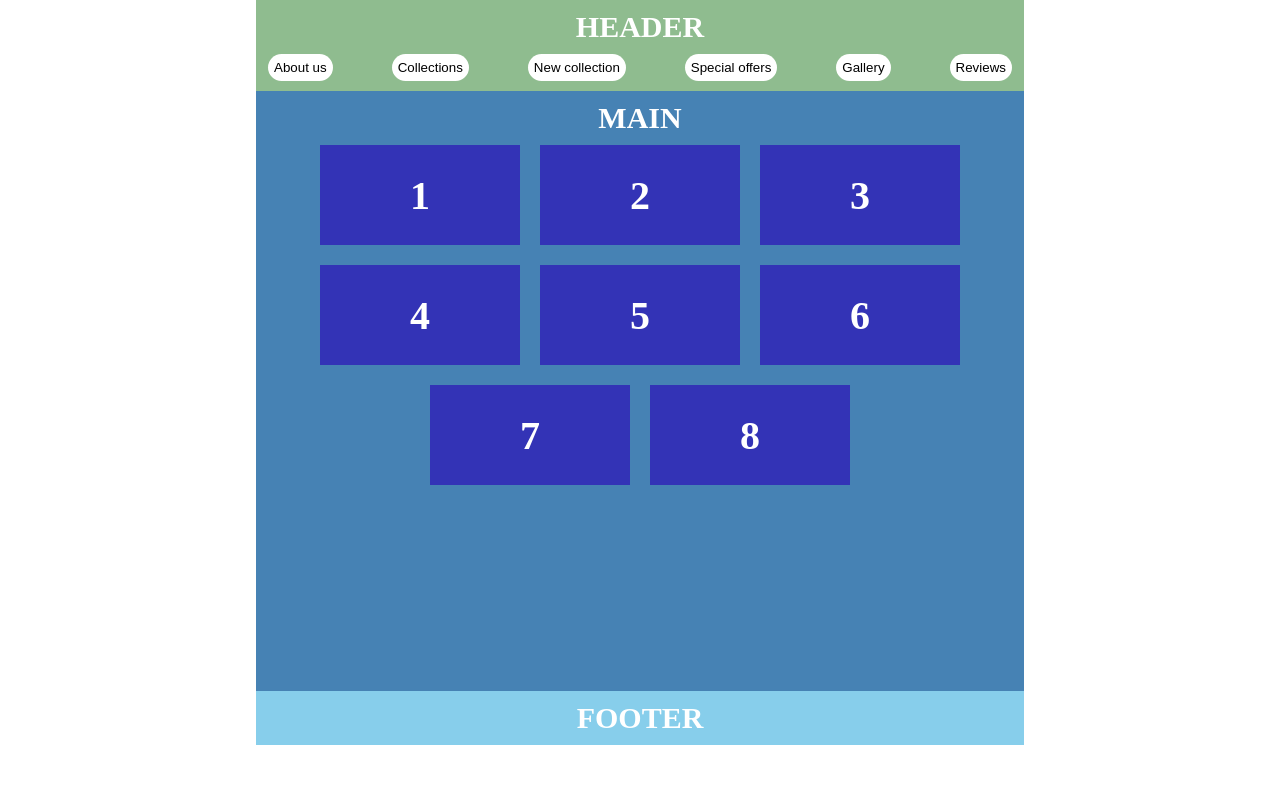
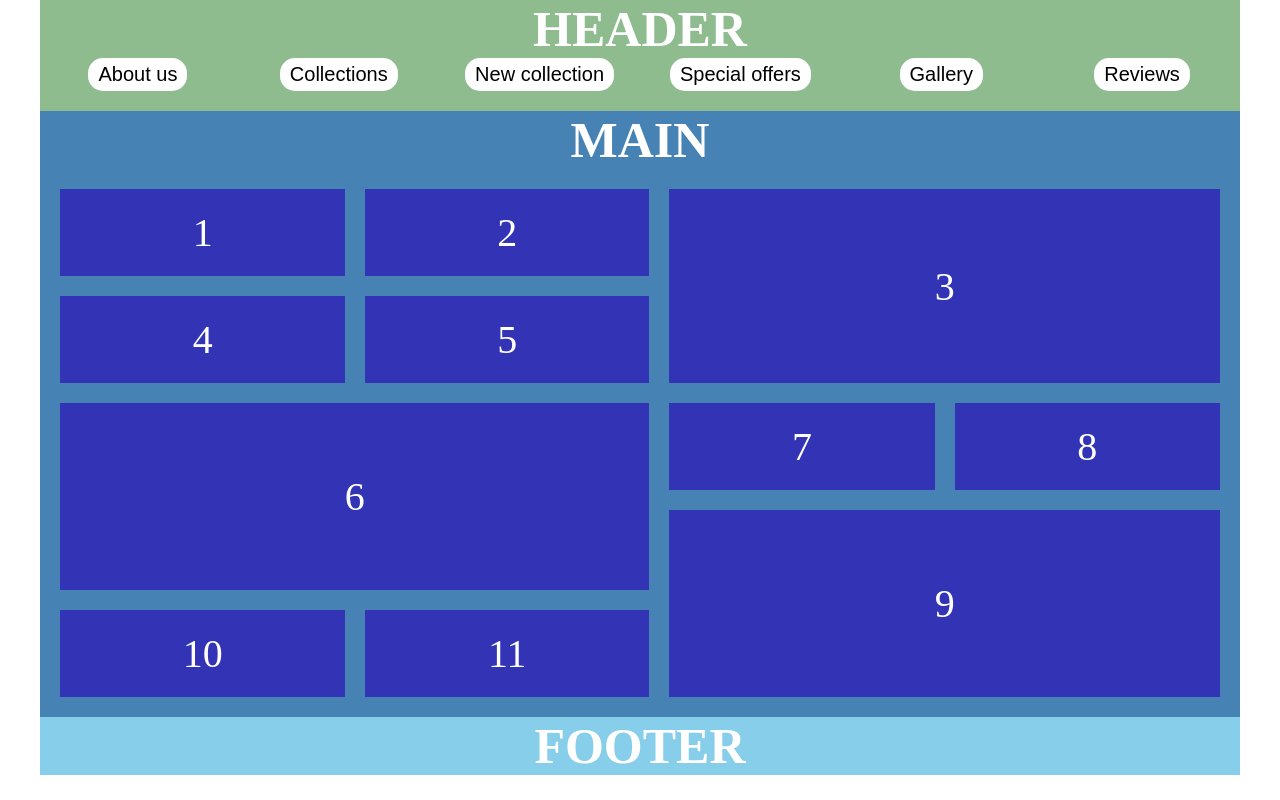
Before and after one commit to ElAmego/Hometask, a plain HTML site: page index.html in a window 1280 px wide. Drawn offline with Linux system fonts and the light colour scheme.

Commit message:
innitial commit

```diff
--- a/index.html
+++ b/index.html
@@ -4,40 +4,57 @@
   <meta charset="UTF-8">
   <meta http-equiv="X-UA-Compatible" content="IE=edge">
   <meta name="viewport" content="width=device-width, initial-scale=1.0">
-  <title>FlexBox</title>
+  <title>Grid</title>
   <link rel="stylesheet" href="main.css">
 </head>
 <body>
+  <div class="container">
     <header>
-    <span>header</span>
-
-    <nav>
+      <h1>header</h1>
+      <nav class="navigation">
+        <ul>
+          <li>
             <button>About us</button>
+          </li>
+          <li>
             <button>Collections</button>
+          </li>
+          <li>
             <button>New collection</button>
+          </li>
+          <li>
             <button>Special offers</button>
+          </li>
+          <li>
             <button>Gallery</button>
+          </li>
+          <li>
             <button>Reviews</button>
+          </li>
+        </ul>
       </nav>
     </header>
 
     <main>
-    <span>main</span>
-
-    <section class="sectionBlock">
-      <div class="block">1</div>
-      <div class="block">2</div>
-      <div class="block">3</div>
-      <div class="block">4</div>
-      <div class="block">5</div>
-      <div class="block">6</div>
-      <div class="block">7</div>
-      <div class="block">8</div>
-    </section>
+      <h2>main</h2>
+      <div class="mainGrid">
+        <div>1</div>
+        <div>2</div>
+        <div>3</div>
+        <div>4</div>
+        <div>5</div>
+        <div>6</div>
+        <div>7</div>
+        <div>8</div>
+        <div>9</div>
+        <div>10</div>
+        <div>11</div>
+      </div>
     </main>
 
     <footer>
-    <span>footer</span>
+      <h2>footer</h2>
     </footer>
+  </div>
 </body>
 </html>
--- a/main.css
+++ b/main.css
@@ -2,72 +2,96 @@
 * {
   padding: 0;
   margin: 0;
+  box-sizing: border-box;
 }
 
-span {
-  color: white;
-  text-transform: uppercase;
-  display: flex;
-  justify-content: center;
-  padding: 10px 0;
-  font-size: 30px;
-  font-weight: 700;
-}
-
-/* header */
-header {
-  background-color: #8fbc8f;
-  width: 60%;
+.container {
+  max-width: 1200px;
+  width: 100%;
+  max-height: 779px;
   margin: auto;
 }
 
-nav {
-  display: flex;
-  justify-content: space-around;
-  column-gap: 35px;
-  flex-wrap: wrap;
-  padding-bottom: 10px;
+h1, h2 {
+  display: grid;
+  justify-content: center;
+  font-size: 50px;
+  color: white;
+  text-transform: uppercase;
 }
 
 button {
   background-color: white;
   border: none;
   border-radius: 15px;
-  padding: 6px;
+  padding: 5px 10px;
+  font-size: 20px;
+}
+
+/* header */
+header {
+  background-color: #8fbc8f;
+}
+
+.navigation ul {
+  display: grid;
+  list-style-type: none;
+  grid-template-columns: repeat(auto-fit, minmax(150px, 1fr));
+  grid-gap: 5px;
+  padding-bottom: 20px;
+
+}
+
+.navigation ul>li {
+  display: grid;
+  justify-content: center;
 }
 
 /* main */
 main {
   background-color: #4682b4;
-  width: 60%;
-  margin: auto;
-  min-height: 600px;
   height: auto;
 }
 
-.sectionBlock {
-  display: flex;
-  flex-wrap: wrap;
-  justify-content: center;
+.mainGrid {
+  display: grid;
   gap: 20px;
-  padding-bottom: 40px;
+  padding: 20px 20px;
+
 }
 
-.block {
-  width: 200px;
-  height: 100px;
-  display: flex;
+.mainGrid div {
+  display: grid;
   justify-content: center;
   align-items: center;
   background-color: #3333b6;
-  color: white;
   font-size: 40px;
-  font-weight: 700;
+  color:white;
+  padding: 20px 0;
+}
+
+.mainGrid div:nth-child(3) {
+  grid-row-start: 1;
+  grid-row-end: 3;
+  grid-column-start: 3;
+  grid-column-end: 5;
+}
+
+.mainGrid div:nth-child(6) {
+  grid-row-start: 3;
+  grid-row-end: 9;
+  grid-column-start: 1;
+  grid-column-end: 3;
+}
+
+.mainGrid div:nth-child(9) {
+  grid-row-start: 4;
+  grid-row-end: 10;
+  grid-column-start: 3;
+  grid-column-end: 5;
 }
 
 /* footer */
 footer {
   background-color: #87ceeb;
-  width: 60%;
-  margin: auto;
 }
```
Lines whose indentation alone changed are shown as unchanged.
